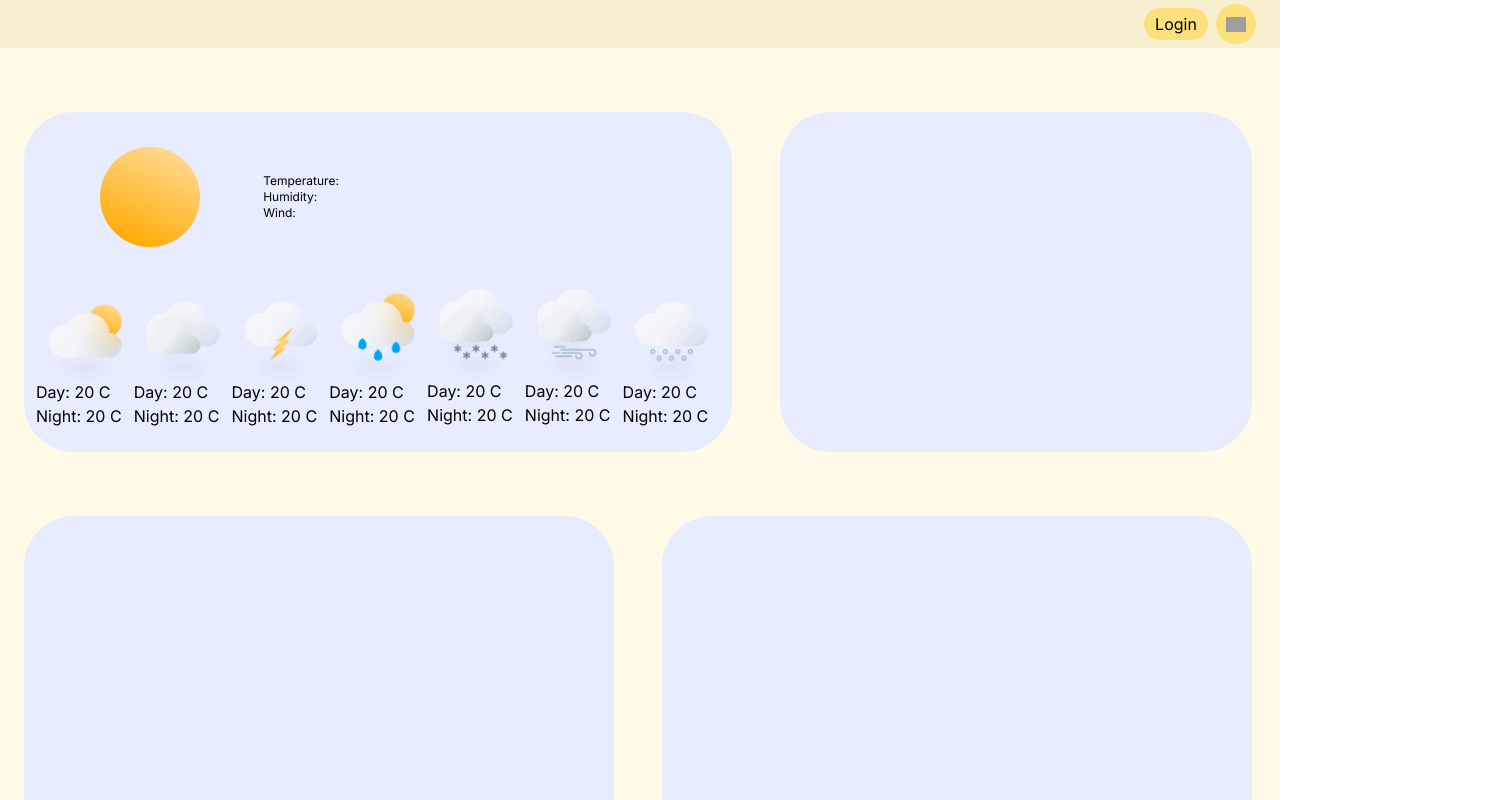
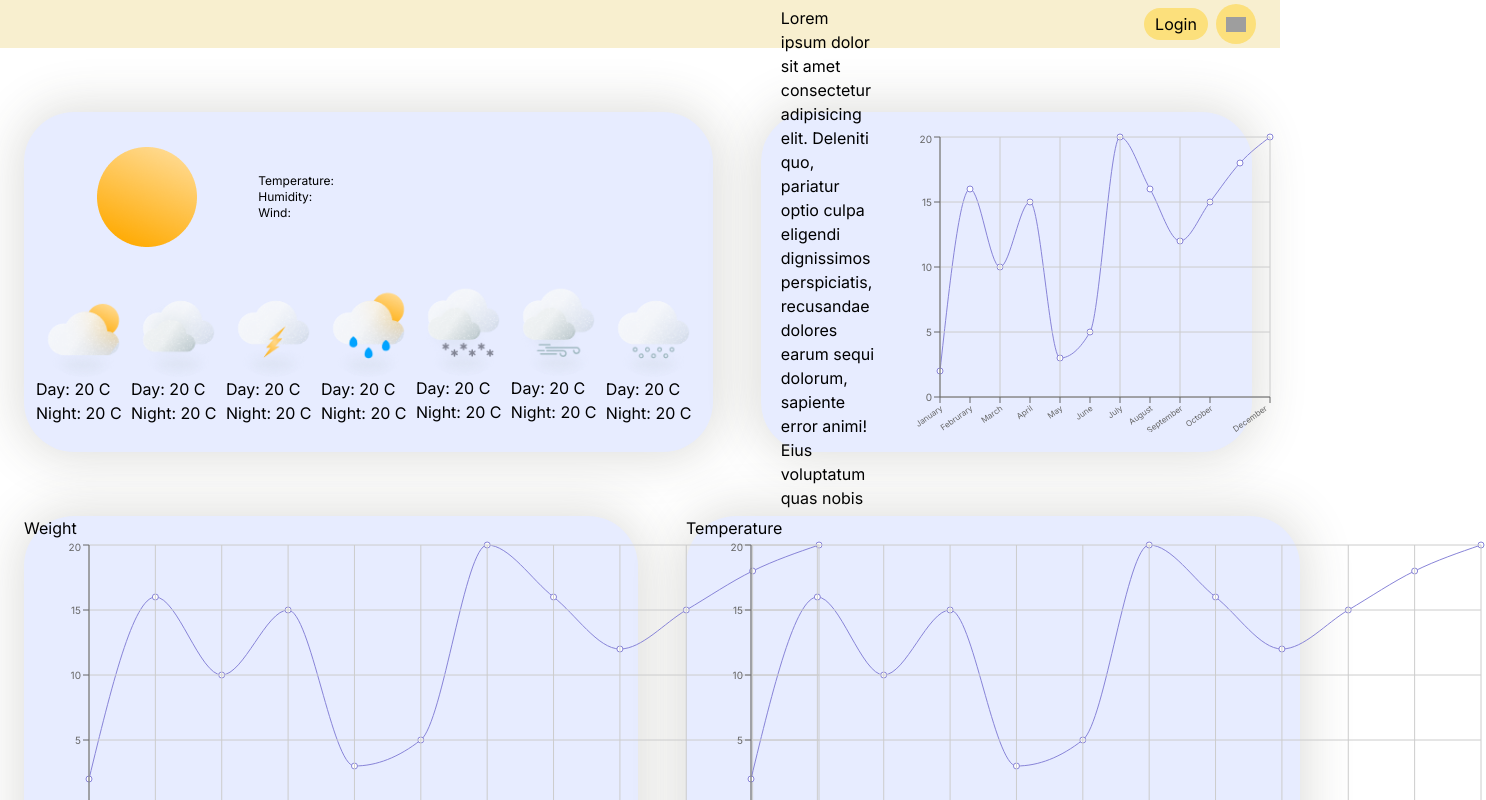
Before and after one commit to glorypumpkin/hive-web-app, a Next.js app: page /dashboard in a window 1280 px wide. Shown: the top 800 px of the page, 1486 px wide, since content can reach past the window. Built offline with nearby package versions, Linux system fonts and the light colour scheme; grey boxes are pictures that could not be loaded.

Commit message:
Dashboard updated

```diff
--- /dev/null
+++ b/src/app/dashboard/detailed-graph/page.jsx
@@ -0,0 +1,9 @@
+import DetailedGraph from "@/components/DetailedGraph"
+
+export default function DetailedGraphPage() {
+    return (
+        <div>
+            <DetailedGraph></DetailedGraph>
+        </div>
+    )
+}
--- a/src/app/dashboard/page.jsx
+++ b/src/app/dashboard/page.jsx
@@ -2,6 +2,19 @@ import Dashboard from '@/components/Dashboard'
 import Menu from '@/components/Menu'
 
 export default function DashboardPage() {
+    const data = [
+        { month: 'January', weight: 2 },
+        { month: 'Februrary', weight: 16 },
+        { month: 'March', weight: 10 },
+        { month: 'April', weight: 15 },
+        { month: 'May', weight: 3 },
+        { month: 'June', weight: 5 },
+        { month: 'July', weight: 20 },
+        { month: 'August', weight: 16 },
+        { month: 'September', weight: 12 },
+        { month: 'October', weight: 15 },
+        { month: 'November', weight: 18 },
+        { month: 'December', weight: 20 }];
     return (
         <div>
             <Menu></Menu>
--- a/src/app/globals.css
+++ b/src/app/globals.css
@@ -31,4 +31,8 @@
     .idea-bubble {
         @apply bg-white flex justify-center items-center rounded-[50px] w-1/2 h-20
     }
+
+    .dashboard-shadow {
+        @apply shadow-[0px_0px_50px_5px_#4541332e]
+    }
 }
--- a/src/components/Dashboard.jsx
+++ b/src/components/Dashboard.jsx
@@ -1,87 +1,87 @@
-
+'use client'
+import { Weather } from "./Weather"
+import { LineChart, Line, CartesianGrid, XAxis, YAxis, Tooltip, Legend, ResponsiveContainer, Rectangle } from 'recharts';
+import Link from 'next/link';
 
 export default function Dashboard() {
     return (
-        <div className="bg-[#fffae7] flex flex-col gap-16 w-full px-6 pt-16 pb-10">
+        <div className="bg-[##1976d214] flex flex-col gap-16 w-full px-6 pt-16 pb-10">
             <div className="flex flex-row mr-1 gap-12 items-start">
                 <Weather> </Weather>
-                <div className=" bg-[#e7ecff] w-2/5 h-[340px] rounded-[50px]" />
+                <DataPrediction> </DataPrediction>
             </div>
             <div className="flex flex-row mr-1 gap-12 items-start">
-                <div className=" bg-[#e7ecff] w-1/2 h-[380px] rounded-[50px]" />
-                <div className=" bg-[#e7ecff] w-1/2 h-[380px] rounded-[50px]" />
+                <SmallWeightGraph> </SmallWeightGraph>
+                <SmallTemperatureGraph> </SmallTemperatureGraph>
             </div>
         </div>
     )
 }
 
-export function Weather() {
+const data = [
+    { month: 'January', weight: 2 },
+    { month: 'Februrary', weight: 16 },
+    { month: 'March', weight: 10 },
+    { month: 'April', weight: 15 },
+    { month: 'May', weight: 3 },
+    { month: 'June', weight: 5 },
+    { month: 'July', weight: 20 },
+    { month: 'August', weight: 16 },
+    { month: 'September', weight: 12 },
+    { month: 'October', weight: 15 },
+    { month: 'November', weight: 18 },
+    { month: 'December', weight: 20 }];
+// fix data later (from main page to dashboard)
 
-    const weatherIcons = {
-        sunny: "/sunny.png",
-        partialcloud: "/partial-cloudy.png",
-        mostlycloudy: "/mostly-cloudly.png",
-        stormy: "/stormy.png",
-        rainyday: "/rainy.png",
-        snow: "/snowfell.png",
-        heavywind: "/heavy-wind.png",
-        hailstorm: "/hailstorm.png"
-    }
-
-    const tempText = {
-        day: "Day: 20 C",
-        night: "Night: 20 C"
-    }
-
-    function WeatherElement({ weatherType, tempText }) {
-        const imageSrc = weatherIcons[weatherType];
-
-        return (
-            <div className="">
-                <img
-                    src={imageSrc}
-                    alt={weatherType}
-                    className=""
-                />
-                {tempText.day}
-                <br />
-                {tempText.night}
-            </div>
-        )
-    }
+export function DataPrediction() {
 
     return (
-        <div
-            id="WeatherApiRoot"
-            className=" bg-[#e7ecff] grid grid-rows-2 w-3/5 px-3 rounded-[50px] h-[340px]">
-            <div className="grid grid-flow-col-dense">
-                <div className="flex items-center justify-center">
-                    <img
-                        src={weatherIcons.sunny}
-                        id="Sunny"
-                        className="top-0 left-0"
-                    />
-                </div>
-                <div className="text-xs col-span-3 flex items-center">
-                    {/* temporary solution */}
-                    Temperature:
-                    <br />
-                    Humidity:
-                    <br />
-                    Wind:
-                </div>
+        <div className="dashboard-shadow bg-[#e7ecff] w-2/5 h-[340px] rounded-[50px] flex flex-row justify-evenly items-center">
+            <div className=" ml-5">
+                <p>Lorem ipsum dolor sit amet consectetur adipisicing elit. Deleniti quo, pariatur optio culpa eligendi dignissimos perspiciatis, recusandae dolores earum sequi dolorum, sapiente error animi! Eius voluptatum quas nobis consectetur. Dolorem!</p>
             </div>
-            <div
-                id="WeatherPrediction"
-                className="grid grid-cols-7">
-                {WeatherElement({ weatherType: "partialcloud", tempText: tempText })}
-                {WeatherElement({ weatherType: "mostlycloudy", tempText: tempText })}
-                {WeatherElement({ weatherType: "stormy", tempText: tempText })}
-                {WeatherElement({ weatherType: "rainyday", tempText: tempText })}
-                {WeatherElement({ weatherType: "snow", tempText: tempText })}
-                {WeatherElement({ weatherType: "heavywind", tempText: tempText })}
-                {WeatherElement({ weatherType: "hailstorm", tempText: tempText })}
+            <div className="">
+                <LineChart width={400} height={300} data={data}>
+                    <Line type="monotone" dataKey="weight" stroke="#8884d8" />
+                    <CartesianGrid stroke="#ccc" />
+                    <XAxis dataKey="month" angle={-35} textAnchor="end" tick={{ fontSize: 8 }} />
+                    <YAxis tick={{ fontSize: 10 }} />
+                </LineChart>
             </div>
         </div>
     )
 }
+
+export function SmallWeightGraph() {
+    return (
+        <div className="dashboard-shadow bg-[#e7ecff] w-1/2 h-[380px] rounded-[50px] items-center justify-center" >
+            <h2>Weight</h2>
+            <div>
+                <LineChart width={800} height={300} data={data}>
+                    <Line type="monotone" dataKey="weight" stroke="#8884d8" />
+                    <CartesianGrid stroke="#ccc" />
+                    <XAxis dataKey="month" angle={-35} textAnchor="end" tick={{ fontSize: 8 }} />
+                    <YAxis tick={{ fontSize: 10 }} />
+                </LineChart>
+            </div>
+            <Link href="/dashboard/detailed-graph">More info</Link>
+        </div>
+    )
+}
+
+export function SmallTemperatureGraph() {
+    return (
+        <div className="dashboard-shadow bg-[#e7ecff] w-1/2 h-[380px] rounded-[50px] items-center justify-center" >
+            <h2>Temperature</h2>
+            <div>
+                <LineChart width={800} height={300} data={data}>
+                    <Line type="monotone" dataKey="weight" stroke="#8884d8" />
+                    <CartesianGrid stroke="#ccc" />
+                    <XAxis dataKey="month" angle={-35} textAnchor="end" tick={{ fontSize: 8 }} />
+                    <YAxis tick={{ fontSize: 10 }} />
+                </LineChart>
+            </div>
+            <Link href="/dashboard/detailed-graph">More info</Link>
+        </div>
+    )
+}
--- a/src/components/BigGraphPage.jsx
+++ b/src/components/DetailedGraph.jsx
@@ -3,7 +3,7 @@ import { LineChart, Line, CartesianGrid, XAxis, YAxis, Tooltip, Legend, Responsi
 import { useState } from 'react';
 
 
-export default function BigGraphPage() {
+export default function DetailedGraph() {
 
     const [showDots, setShowDots] = useState(true);
 
--- /dev/null
+++ b/src/components/Weather.jsx
@@ -0,0 +1,70 @@
+export function Weather() {
+
+    const weatherIcons = {
+        sunny: "/sunny.png",
+        partialcloud: "/partial-cloudy.png",
+        mostlycloudy: "/mostly-cloudly.png",
+        stormy: "/stormy.png",
+        rainyday: "/rainy.png",
+        snow: "/snowfell.png",
+        heavywind: "/heavy-wind.png",
+        hailstorm: "/hailstorm.png"
+    }
+
+    const tempText = {
+        day: "Day: 20 C",
+        night: "Night: 20 C"
+    }
+
+    function WeatherElement({ weatherType, tempText }) {
+        const imageSrc = weatherIcons[weatherType];
+
+        return (
+            <div className="">
+                <img
+                    src={imageSrc}
+                    alt={weatherType}
+                    className=""
+                />
+                {tempText.day}
+                <br />
+                {tempText.night}
+            </div>
+        )
+    }
+
+    return (
+        <div
+            id="WeatherApiRoot"
+            className="dashboard-shadow bg-[#e7ecff] grid grid-rows-2 w-3/5 px-3 rounded-[50px] h-[340px]">
+            <div className="grid grid-flow-col-dense">
+                <div className="flex items-center justify-center">
+                    <img
+                        src={weatherIcons.sunny}
+                        id="Sunny"
+                        className="top-0 left-0"
+                    />
+                </div>
+                <div className="text-xs col-span-3 flex items-center">
+                    {/* temporary solution */}
+                    Temperature:
+                    <br />
+                    Humidity:
+                    <br />
+                    Wind:
+                </div>
+            </div>
+            <div
+                id="WeatherPrediction"
+                className="grid grid-cols-7">
+                {WeatherElement({ weatherType: "partialcloud", tempText: tempText })}
+                {WeatherElement({ weatherType: "mostlycloudy", tempText: tempText })}
+                {WeatherElement({ weatherType: "stormy", tempText: tempText })}
+                {WeatherElement({ weatherType: "rainyday", tempText: tempText })}
+                {WeatherElement({ weatherType: "snow", tempText: tempText })}
+                {WeatherElement({ weatherType: "heavywind", tempText: tempText })}
+                {WeatherElement({ weatherType: "hailstorm", tempText: tempText })}
+            </div>
+        </div>
+    )
+}
```
